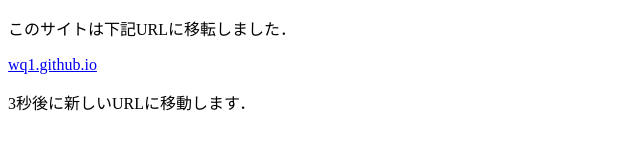
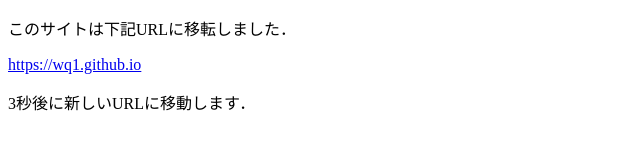
Before and after one commit to AyumuShimada/ayumushimada.github.io, a plain HTML site: page index.html in a window 1280 px wide. Shown: the full height of the page, 0-640 px from the left. Drawn offline with Linux system fonts and the light colour scheme.

```diff
--- a/index.html
+++ b/index.html
@@ -2,18 +2,19 @@
 <html lang="ja">
   <head>
     <meta charset="utf-8" />
-    <meta http-equiv="refresh" content="3; url=//wq1.github.io/" />
     <title>このサイトは移転しました</title>
+    <meta http-equiv="refresh" content="3; url=https://wq1.github.io/" />
+    <meta name="robots" content="noindex" />
   </head>
   <body>
     <p>
-      このサイトは下記URLに移転しました．
+      このサイトは下記URLに移転しました．<br />
     </p>
     <p>
-      <a href="//wq1.github.io/">wq1.github.io</a>
+      <a href="https://wq1.github.io/">https://wq1.github.io</a><br />
     </p>
     <p>
-      3秒後に新しいURLに移動します．
+      3秒後に新しいURLに移動します．<br />
     </p>
   </body>
 </html>
```
Also changed, not shown: robots.txt.
